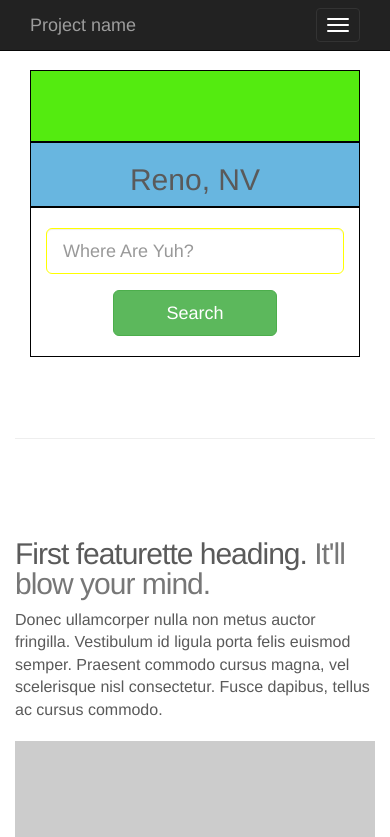
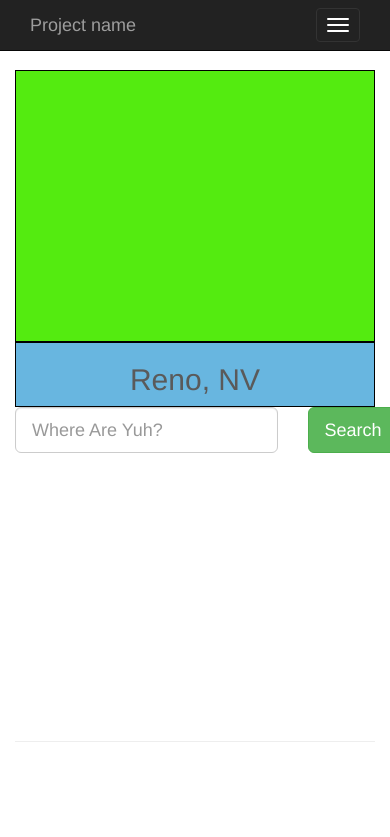
Before and after one commit to Doanvin/weather-by-burr, a website: page src/index.html in a window 390 px wide. Shown: the top 837 px of the page. Drawn offline with nearby package versions, Linux system fonts and the light colour scheme; files that its build step writes are made by us from their sources; placeholder pictures from the web are drawn by us.

Commit message:
Revert "Restructured html/css, mostly responsive now, comment indentation in weatherApi.js"
This reverts commit 17f2e40abb235a64ab9aa4f6856f82a084557ee6.

```diff
--- a/src/assets/js/weatherApi.js
+++ b/src/assets/js/weatherApi.js
@@ -1,14 +1,14 @@
 /* exported getWeatherItem */
 function getWeatherItem() {
-    let queryText = document.getElementsByClassName('search__input')[0].value;
+    let queryText = document.getElementsByClassName('weather__query-item--start')[0].value;
     queryText = queryText.replace(/,/, '%2C').replace(/ /, '%20');
     const startUrl = 'https://query.yahooapis.com/v1/public/yql?q=select%20*%20from%20weather.forecast%20where%20woeid%20in%20(select%20woeid%20from%20geo.places(1)%20where%20text%3D%22';
     const endUrl = '%22)&format=json&env=store%3A%2F%2Fdatatables.org%2Falltableswithkeys&callback=parseWeatherItem';
-    // Format the API call url
+  // Format the url
     let url = startUrl + queryText + endUrl;
     url = url.replace(/"/, '');
-    // Create the script element that makes the api call and uses
-    // parseWeatherItem() as a callback.
+  // Create the script element that makes the api call and uses
+  // parseWeatherItem() as a callback.
     const script = document.createElement('script');
     script.type = 'text/javascript';
     script.src = url;
@@ -17,8 +17,8 @@ function getWeatherItem() {
 
 /* exported parseWeatherItem */
 function parseWeatherItem (o) {
-    // Parses returned response, o, and extracts
-    // the title, links, and text of each news story.
+  // Parses returned response, o, and extracts
+  // the title, links, and text of each news story.
     const results = o.query.results.channel;
     const city = results.location.city;
     const state = results.location.region;
@@ -30,8 +30,8 @@ function parseWeatherItem (o) {
 }
 
 function createWeatherCurrent (city, state, country, currentConditions) {
-    // Takes parsed weather info and creates a div to be placed in the
-    // .weatherCurrent div. All variables passed in should be strings.
+  // Takes parsed weather info and creates a div to be placed in the
+  // #weatherCurrent div. All variables passed in should be strings.
     let location = document.getElementsByClassName('weather__location')[0];
     location.innerHTML = city + ', ' + state + '<br/>' + country;
 
@@ -40,8 +40,6 @@ function createWeatherCurrent (city, state, country, currentConditions) {
 }
 
 function createWeatherForecast (forecasts) {
-    // Takes parsed weather info and creates a div to be placed in the
-    // .weather__forecast div. Forecasts is an array of objects.
     const noForecasts = forecasts.length;
     let forecastHtml = '';
     for (let i = 0; i < noForecasts; i++) {
@@ -49,7 +47,7 @@ function createWeatherForecast (forecasts) {
         const high = forecasts[i].high;
         const low = forecasts[i].low;
         const text = forecasts[i].text;
-        forecastHtml += '<div class="weather__forecast-item col-xs-6 col-sm-3 col-md-2"><h3>' + day + '</h3><p>' + high + '</p><p>' + low + '</p><p>' + text + '</p></div>';
+        forecastHtml += '<div class="weather__forecast-item col-md-2"><h3>' + day + '</h3><p>' + high + '</p><p>' + low + '</p><p>' + text + '</p></div>';
     }
     // Remove hidden class to display weather__forecast-title div
     const forecastTitle = document.getElementsByClassName('weather__forecast-title')[0];
--- a/src/assets/scss/sections/weather.scss
+++ b/src/assets/scss/sections/weather.scss
@@ -1,99 +1,41 @@
-// Functional Variables
-$phone-heading-size: 3rem;
-$tablet-heading-size: 4rem;
-$desktop-heading-size: 5rem;
+.weather {
+  height: 70vh;
+  margin: 7rem auto 0;
 
-// Descriptive Variables
-$black: #000;
-
-@mixin border {
-  border: 1px solid $black;
-}
-
-@mixin block-margin {
-  margin-left: auto;
-  margin-right: auto;
-}
-
-.weather {
-  margin-top: 7rem;
-
-  &__search {
-    border: 1px solid;
-
+  .weather__padding {
+    background: rgb(84, 235, 16);
+    border: 1px solid black;
+    padding-top: 25rem;
   }
 
-  &__current {
-    @include border;
-    @include block-margin;
+  .weather__current {
     background: rgb(104, 182, 224);
-    // padding-bottom: 10px;
+    border: 1px solid black;
+    margin-left: auto;
+    margin-right: auto;
   }
 
-  &__condition {
-    font-size: $phone-heading-size;
-  }
-
-  &__query {
-    @include border;
+  .weather__query {
     background: rgb(222, 236, 65);
+    border: 1px solid black;
     margin: 15px;
   }
 
-  &__query-item {
+  .weather__query-item {
     // max-width: 800px;
 
-    &--start {
+    .weather__query-item--start {
       background: rgb(4, 22, 45);
       margin-right: 10px;
     }
 
-    &--end {
+    .weather__query-item--end {
       background: rgb(57, 228, 179);
       margin-left: 10px;
     }
   }
 
-  &__forcast {
-    @include border;
-    @include block-margin;
+  @media only screen and (max-width: 768px) {
+
   }
 }
-
-.padding {
-  @include border;
-  background: rgb(84, 235, 16);
-  padding-top: 5rem;
-}
-
-.search {
-  padding-bottom: 20px;
-  padding-top: 20px;
-  width: 100%;
-
-  &--center {
-    @include border;
-    @include block-margin;
-    float: none;
-  }
-
-  &__input {
-    border: 1px solid yellow;
-  }
-}
-
-@media (max-width: 767px) {
-  .search__button {
-    float: none;
-    margin-left: 25%;
-    margin-right: 25%;
-    margin-top: 16px;
-    width: 50%;
-  }
-}
-
-@media (min-width: 768px) {
-  .search {
-    padding-bottom: 70px;
-  }
-}
--- a/src/index.html
+++ b/src/index.html
@@ -7,7 +7,7 @@
   <title>Weather By Burr</title>
   <link rel="stylesheet" href="https://maxcdn.bootstrapcdn.com/bootstrap/3.3.7/css/bootstrap.min.css" integrity="sha384-BVYiiSIFeK1dGmJRAkycuHAHRg32OmUcww7on3RYdg4Va+PmSTsz/K68vbdEjh4u" crossorigin="anonymous">
   <link rel="stylesheet" href="assets/css/main.min.css">
-  <link rel="stylesheet" href="assets/css/defer.min.css">
+  <link defer rel="stylesheet" href="assets/css/defer.min.css">
 </head>
 <body>
   <div class="navbar-wrapper">
@@ -49,13 +49,12 @@
       </div>
     </div>
 
-    <!-- <hr class="featurette-divider"> -->
+
 
     <!-- Begin the weather api section -->
-    <section class="weather-wrapper container-fluid">
-      <div class="weather container">
+    <section class="weather container">
       <!-- Padding that is hidden when #weatherResults is displayed -->
-        <div class="padding">&nbsp;</div>
+      <div class="weather__padding">&nbsp;</div>
       <!-- Div tag for displaying current weather conditions after a query -->
       <div class="row weather__current">
         <div class="col-xs-12 text-center">
@@ -63,21 +62,20 @@
           <p class="weather__condition"></p>
         </div>
       </div>
-        <!-- row class not needed because of the form-control class -->
-        <div class="search search--center">
-          <div class="col-sm-8 col-sm-offset-1 col-md-6 col-md-offset-2">
-            <input type="text" class="input-lg form-control search__input" name="weatherQuery" value="" placeholder="Where Are Yuh?">
+      <div class="row">
+        <div class="col-md-10 col-xs-9">
+          <input type="text" class="input-lg form-control weather__query-item--start" name="weatherQuery" value="" placeholder="Where Are Yuh?">
         </div>
-          <button type="button" class="col-sm-2 btn btn-lg btn-success search__button" onclick="getWeatherItem();">Search</button>
+        <div class="col-md-2 col-xs-3">
+          <button type="button" class="btn btn-lg btn-success weather__query-item--end" onclick="getWeatherItem();">Search</button>
         </div>
-
+      </div>
       <!-- Div tag for weather forecast results -->
       <div class="row weather__forecast">
         <div class="col-xs-12 text-center">
           <h2 class="weather__forecast-title hidden">Here's the Forecast You Cunt</h2>
         </div>
         <div class="weather__forecast-boxes"></div>
-        </div>
       </div>
     </section>
 
```
Lines whose indentation alone changed are shown as unchanged.
